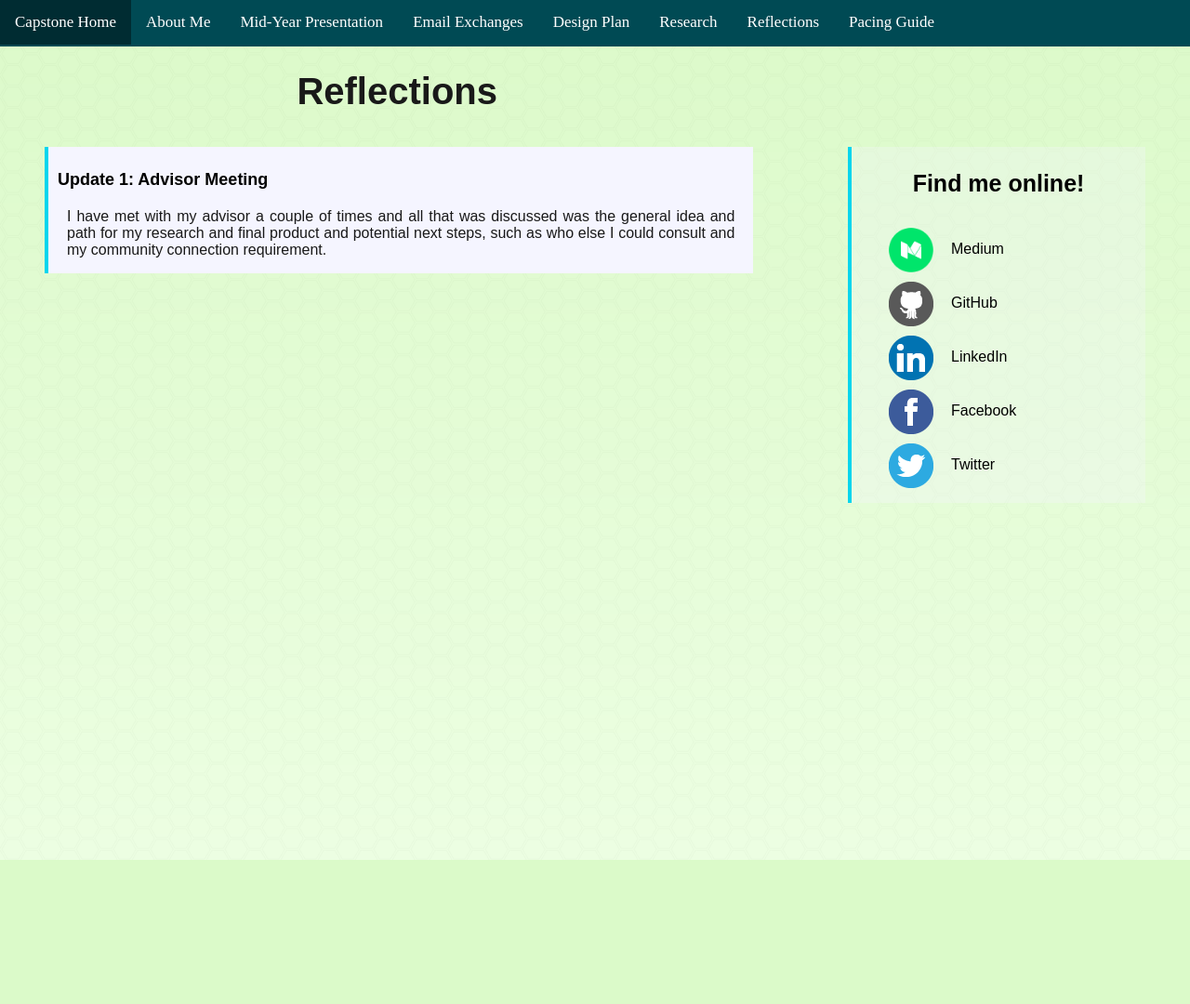
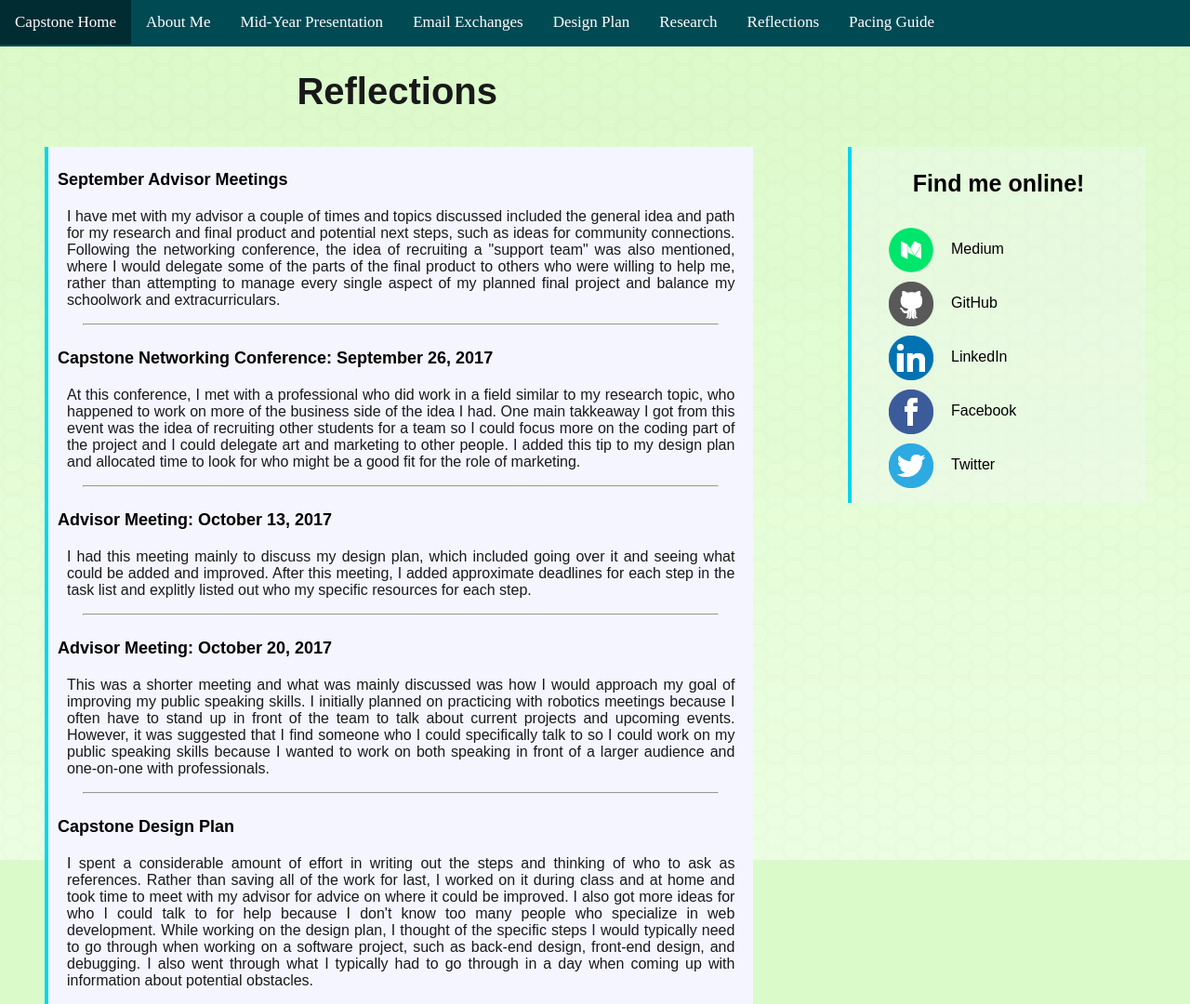
Before and after one commit to Elizabeth-Cho/Elizabeth-Cho.github.io, a Jekyll site: the page built from capstone/reflection/index.md, in a window 1280 px wide and 1080 px high. Shown: the whole window at 93% size. Built offline with Jekyll 4.4.1, drawn with Linux system fonts in a browser that asks for light colours.

Commit message:
Updated capstone reflections

```diff
--- a/_includes/capReflection.html
+++ b/_includes/capReflection.html
@@ -10,11 +10,60 @@
 <body>
   <div class="container">
     <div class="update">
-      <h3>Update 1: Advisor Meeting</h3>
-      <p>I have met with my advisor a couple of times and all that was discussed
-        was the general idea and path for my research and final product and
-        potential next steps, such as who else I could consult and my
-        community connection requirement.</p>
+      <h3>September Advisor Meetings</h3>
+      <p>I have met with my advisor a couple of times and topics discussed included
+        the general idea and path for my research and final product and potential
+        next steps, such as ideas for community connections. Following the
+        networking conference, the idea of recruiting a "support team" was also
+        mentioned, where I would delegate some of the parts of the final product
+        to others who were willing to help me, rather than attempting to manage
+        every single aspect of my planned final project and balance my schoolwork
+        and extracurriculars.</p>
+    </div>
+    <hr>
+    <div class="update">
+      <h3>Capstone Networking Conference: September 26, 2017</h3>
+      <p>At this conference, I met with a professional who did work in a field
+        similar to my research topic, who happened to work on more of the
+        business side of the idea I had. One main takkeaway I got from this event
+        was the idea of recruiting other students for a team so I could focus
+        more on the coding part of the project and I could delegate art and
+        marketing to other people. I added this tip to my design plan and allocated
+        time to look for who might be a good fit for the role of marketing. </p>
+    </div>
+    <hr>
+    <div class="update">
+      <h3>Advisor Meeting: October 13, 2017</h3>
+      <p>I had this meeting mainly to discuss my design plan, which included
+        going over it and seeing what could be added and improved. After this
+        meeting, I added approximate deadlines for each step in the task list and
+        explitly listed out who my specific resources for each step.</p>
+    </div>
+    <hr>
+    <div class="update">
+      <h3>Advisor Meeting: October 20, 2017</h3>
+      <p>This was a shorter meeting and what was mainly discussed was how I would
+        approach my goal of improving my public speaking skills. I initially
+        planned on practicing with robotics meetings because I often have to stand
+        up in front of the team to talk about current projects and upcoming events.
+        However, it was suggested that I find someone who I could specifically
+        talk to so I could work on my public speaking skills because I wanted to
+        work on both speaking in front of a larger audience and one-on-one with
+        professionals.</p>
+    </div>
+    <hr>
+    <div class="update">
+      <h3>Capstone Design Plan</h3>
+      <p>I spent a considerable amount of effort in writing out the steps and
+        thinking of who to ask as references. Rather than saving all of the work
+        for last, I worked on it during class and at home and took time to meet
+        with my advisor for advice on where it could be improved. I also got more
+        ideas for who I could talk to for help because I don't know too many
+        people who specialize in web development. While working on the design
+        plan, I thought of the specific steps I would typically need to go through
+        when working on a software project, such as back-end design, front-end
+        design, and debugging. I also went through what I typically had to go
+        through in a day when coming up with information about potential obstacles.</p>
     </div>
   </div>
 </body>
```
